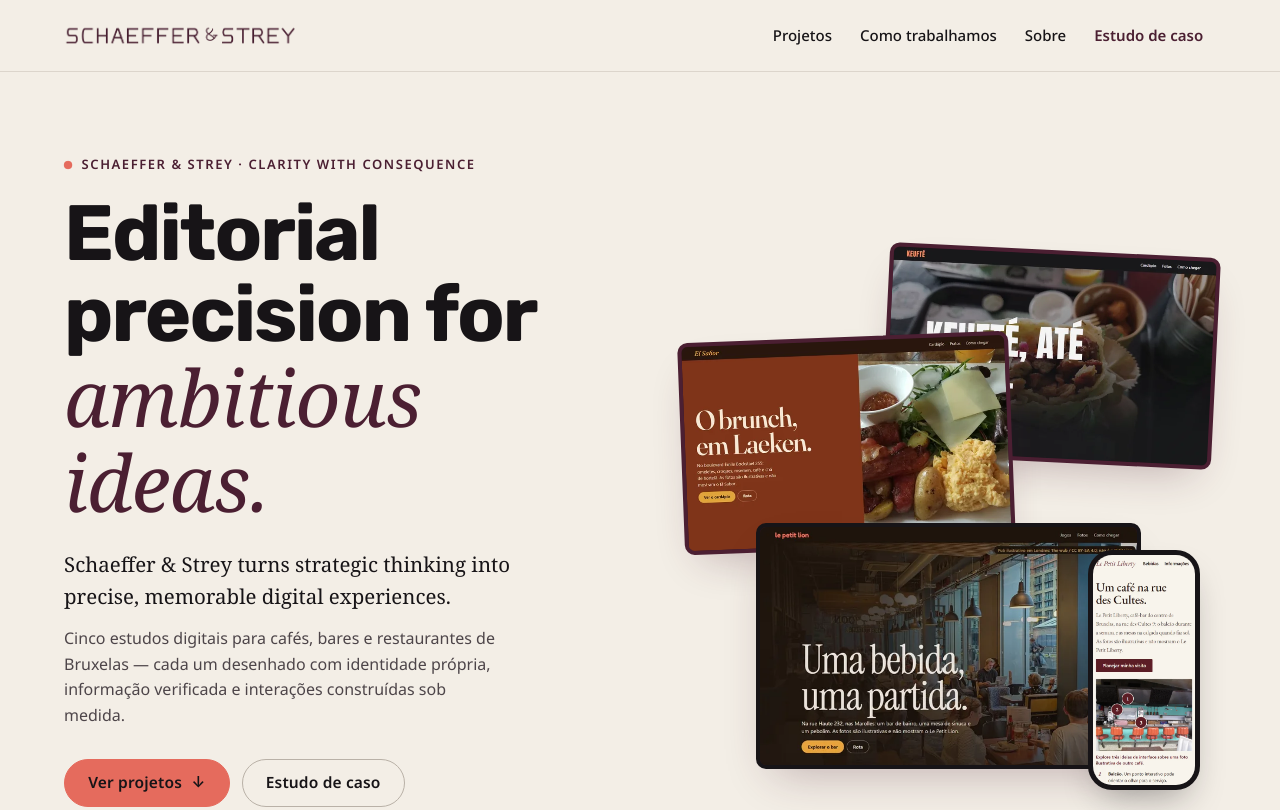
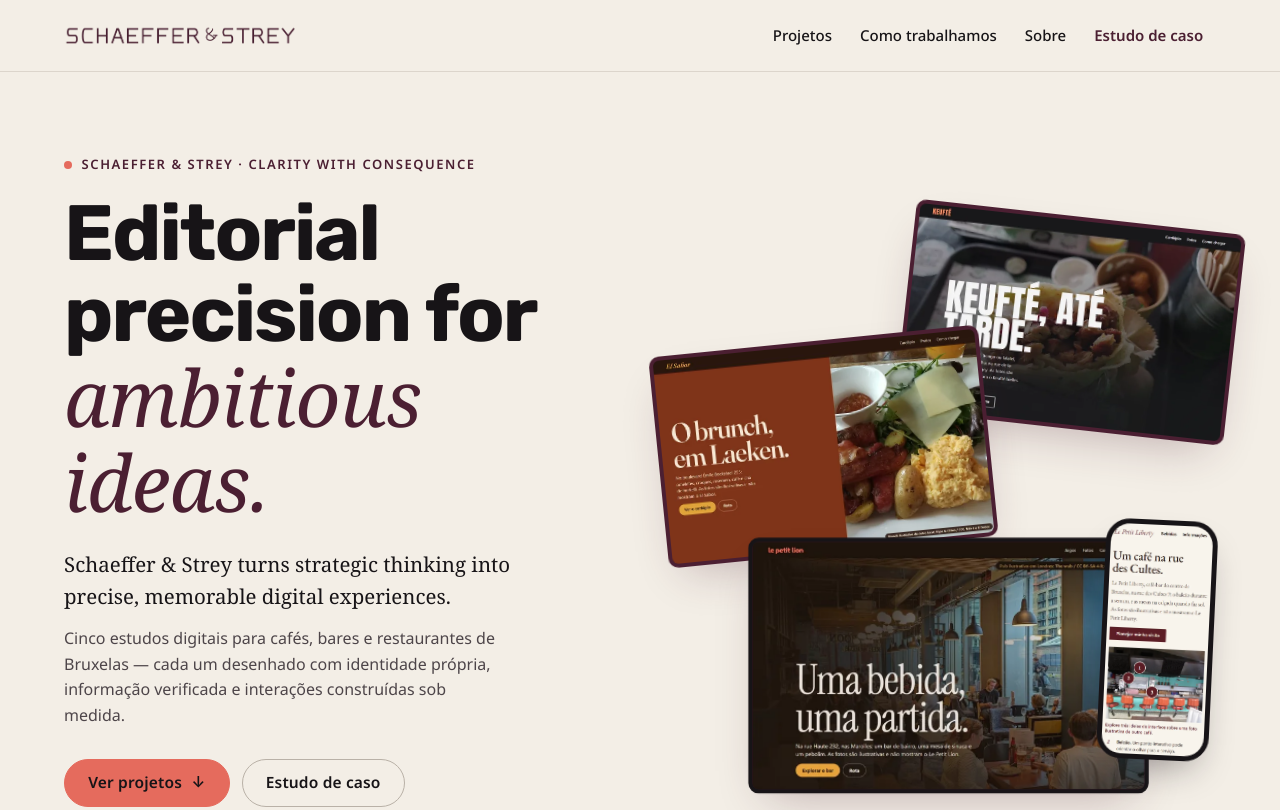
Before and after one commit to schaeffergui/brussels-sites-showcase, a plain HTML site: page portfolio/index.html in a window 1280 px wide. Shown: the top 810 px of the page. Drawn offline with Linux system fonts and the light colour scheme.

Commit message:
Add immersive scroll motion to portfolio showcase

```diff
--- a/portfolio/index.html
+++ b/portfolio/index.html
@@ -13,9 +13,9 @@
 <link rel="icon" type="image/png" href="img/brand/emblem_2.png">
 <link rel="preload" href="fonts/rubik-700-normal-latin.woff2" as="font" type="font/woff2" crossorigin>
 <link rel="preload" href="fonts/noto-sans-400-normal-latin.woff2" as="font" type="font/woff2" crossorigin>
-<link rel="stylesheet" href="styles.css?v=8">
+<link rel="stylesheet" href="styles.css?v=9">
 <script>(function(r){r.classList.add('js');if(!matchMedia('(prefers-reduced-motion: reduce)').matches)r.classList.add('motion');setTimeout(function(){if(!r.classList.contains('motion-ready'))r.classList.add('motion-failsafe')},1000)})(document.documentElement)</script>
-<script type="module" src="js/main.js?v=1"></script>
+<script type="module" src="js/main.js?v=2"></script>
 </head>
 <body>
 <a class="skip-link" href="#projetos">Ir para os projetos</a>
--- a/portfolio/js/main.js
+++ b/portfolio/js/main.js
@@ -58,22 +58,39 @@ function initReveal() {
 function initStage() {
   const stage = document.querySelector('[data-stage]');
   if (!stage) return;
+  const cover = document.querySelector('.cover');
   const layers = [...stage.querySelectorAll('[data-depth]')];
-  let raf = 0, tx = 0, ty = 0, cx = 0, cy = 0;
+  let raf = 0, tx = 0, ty = 0, cx = 0, cy = 0, tp = 0, cp = 0;
+  const progress = () => {
+    const r = stage.getBoundingClientRect();
+    return Math.max(0, Math.min(1, (innerHeight * .85 - r.top) / (innerHeight * .85 + r.height * .7)));
+  };
   const frame = () => {
-    raf = 0; cx += (tx - cx) * 0.12; cy += (ty - cy) * 0.12;
+    raf = 0; cx += (tx - cx) * 0.12; cy += (ty - cy) * 0.12; cp += (tp - cp) * .12;
+    stage.style.setProperty('--stage-progress', cp.toFixed(4));
     layers.forEach((l) => { const d = +l.dataset.depth; l.style.translate = `${(cx * d * 10).toFixed(2)}px ${(cy * d * 8).toFixed(2)}px`; });
-    if (Math.abs(tx - cx) > 0.002 || Math.abs(ty - cy) > 0.002) raf = requestAnimationFrame(frame);
+    if (Math.abs(tx - cx) > .002 || Math.abs(ty - cy) > .002 || Math.abs(tp - cp) > .002) raf = requestAnimationFrame(frame);
   };
-  document.querySelector('.cover').addEventListener('pointermove', (e) => {
+  const queue = () => { if (!raf) raf = requestAnimationFrame(frame); };
+  const updateScroll = () => { if (reduced()) return; tp = progress(); queue(); };
+  window.addEventListener('scroll', updateScroll, { passive: true });
+  window.addEventListener('resize', updateScroll, { passive: true });
+  updateScroll();
+  cover.addEventListener('pointermove', (e) => {
     if (!mqFine.matches || reduced() || e.pointerType !== 'mouse') return;
     const r = stage.getBoundingClientRect();
     tx = Math.max(-1, Math.min(1, (e.clientX - r.left) / r.width * 2 - 1));
     ty = Math.max(-1, Math.min(1, (e.clientY - r.top) / r.height * 2 - 1));
-    if (!raf) raf = requestAnimationFrame(frame);
+    queue();
   }, { passive: true });
-  document.querySelector('.cover').addEventListener('pointerleave', () => { tx = ty = 0; if (!raf && !reduced()) raf = requestAnimationFrame(frame); });
-  mqReduce.addEventListener('change', () => { if (reduced()) { cancelAnimationFrame(raf); raf = 0; layers.forEach((l) => { l.style.translate = ''; }); } });
+  cover.addEventListener('pointerleave', () => { tx = ty = 0; if (!reduced()) queue(); });
+  mqReduce.addEventListener('change', () => {
+    if (reduced()) {
+      cancelAnimationFrame(raf); raf = 0; tx = ty = cx = cy = tp = cp = 0;
+      stage.style.removeProperty('--stage-progress');
+      layers.forEach((l) => { l.style.translate = ''; });
+    } else updateScroll();
+  });
 }
 
 // ---- Filtro por segmento ----
--- a/portfolio/styles.css
+++ b/portfolio/styles.css
@@ -197,14 +197,9 @@ a { color: inherit; }
   letter-spacing: .12em; text-transform: uppercase;
   color: var(--color-burgundy);
 }
-@keyframes beaconPulse {
-  0%, 100% { transform: scale(1); box-shadow: 0 0 0 0 rgba(229, 107, 93, 0.55); }
-  50% { transform: scale(1.18); box-shadow: 0 0 0 5px rgba(229, 107, 93, 0); }
-}
 .cover__eyebrow::before {
   content: ""; width: 8px; height: 8px; border-radius: 50%;
   background: var(--color-coral); flex-shrink: 0;
-  animation: beaconPulse 2.4s ease-in-out infinite;
 }
 .cover__title {
   font-size: clamp(2.55rem, 6.2vw, 4.9rem);
@@ -251,12 +246,12 @@ a { color: inherit; }
   background: var(--color-burgundy-deep);
   border: 4px solid var(--color-burgundy);
   box-shadow: 0 20px 44px -18px rgba(75, 31, 50, .32);
-  transition: transform .9s var(--ease);
+  will-change: transform;
 }
 .frame img { width: 100%; }
-.frame--back { width: 62%; top: 0; right: 0; transform: rotate(2.8deg); }
-.frame--mid { width: 62%; top: 16%; left: 0; transform: rotate(-2.2deg); }
-.frame--front { width: 72%; bottom: 4%; left: 14%; border-color: var(--color-ink); }
+.frame--back { width: 62%; top: 0; right: 0; transform: translate3d(calc(var(--stage-progress, 0) * 22px), calc(var(--stage-progress, 0) * -38px), 0) rotate(calc(2.8deg + var(--stage-progress, 0) * 4deg)); }
+.frame--mid { width: 62%; top: 16%; left: 0; transform: translate3d(calc(var(--stage-progress, 0) * -26px), calc(var(--stage-progress, 0) * 4px), 0) rotate(calc(-2.2deg - var(--stage-progress, 0) * 4deg)); }
+.frame--front { width: 72%; bottom: 4%; left: 14%; border-color: var(--color-ink); transform: translate3d(0, calc(var(--stage-progress, 0) * 22px), 0) scale(calc(1 + var(--stage-progress, 0) * .045)); }
 .phone {
   margin: 0;
   border: 5px solid var(--color-ink);
@@ -265,7 +260,7 @@ a { color: inherit; }
   box-shadow: 0 18px 36px -14px rgba(23, 20, 23, .42);
 }
 .phone img { width: 100%; }
-.phone--cover { position: absolute; width: 21%; right: 3%; bottom: 0; }
+.phone--cover { position: absolute; width: 21%; right: 3%; bottom: 0; transform: translate3d(calc(var(--stage-progress, 0) * 15px), calc(var(--stage-progress, 0) * -34px), 0) rotate(calc(var(--stage-progress, 0) * 3deg)); will-change: transform; }
 @media (min-width: 64rem) {
   .cover {
     grid-template-columns: minmax(0, 1.08fr) minmax(0, 1fr);
@@ -591,6 +586,13 @@ body.has-viewer { overflow: hidden; }
 .motion-ready [data-reveal] { transition: opacity .7s var(--ease) var(--rd, 0ms), transform .8s var(--ease) var(--rd, 0ms); }
 .motion-ready .cover__stage .frame.is-pending { opacity: 0; }
 .motion-failsafe [data-split], .motion-failsafe [data-reveal] { opacity: 1 !important; transform: none !important; }
+@media (prefers-reduced-motion: no-preference) {
+  .motion-ready .card__media .browser { clip-path: inset(0 round 12px); transition: clip-path 1s cubic-bezier(.76,0,.24,1); }
+  .motion-ready .card__media.is-pending .browser { clip-path: inset(0 100% 0 0 round 12px); }
+  .motion-ready .card:nth-child(even) .card__media.is-pending .browser { clip-path: inset(0 0 0 100% round 12px); }
+  .motion-ready .card__media .phone--card { transition: opacity .55s var(--ease) .3s, transform .75s var(--ease) .3s; }
+  .motion-ready .card__media.is-pending .phone--card { opacity: 0; transform: translateY(34px) rotate(5deg); }
+}
 @media (prefers-reduced-motion: reduce) {
   *, *::before, *::after {
     animation-duration: .001ms !important;
@@ -599,7 +601,7 @@ body.has-viewer { overflow: hidden; }
   }
   [data-split], [data-reveal] { opacity: 1 !important; transform: none !important; }
   [data-split] .w__i { transform: none !important; }
-  .frame, .phone { translate: none !important; }
+  .frame, .phone { translate: none !important; transform: none !important; }
 }
 
 /* Fallback sem JS e imagens ausentes */
```
